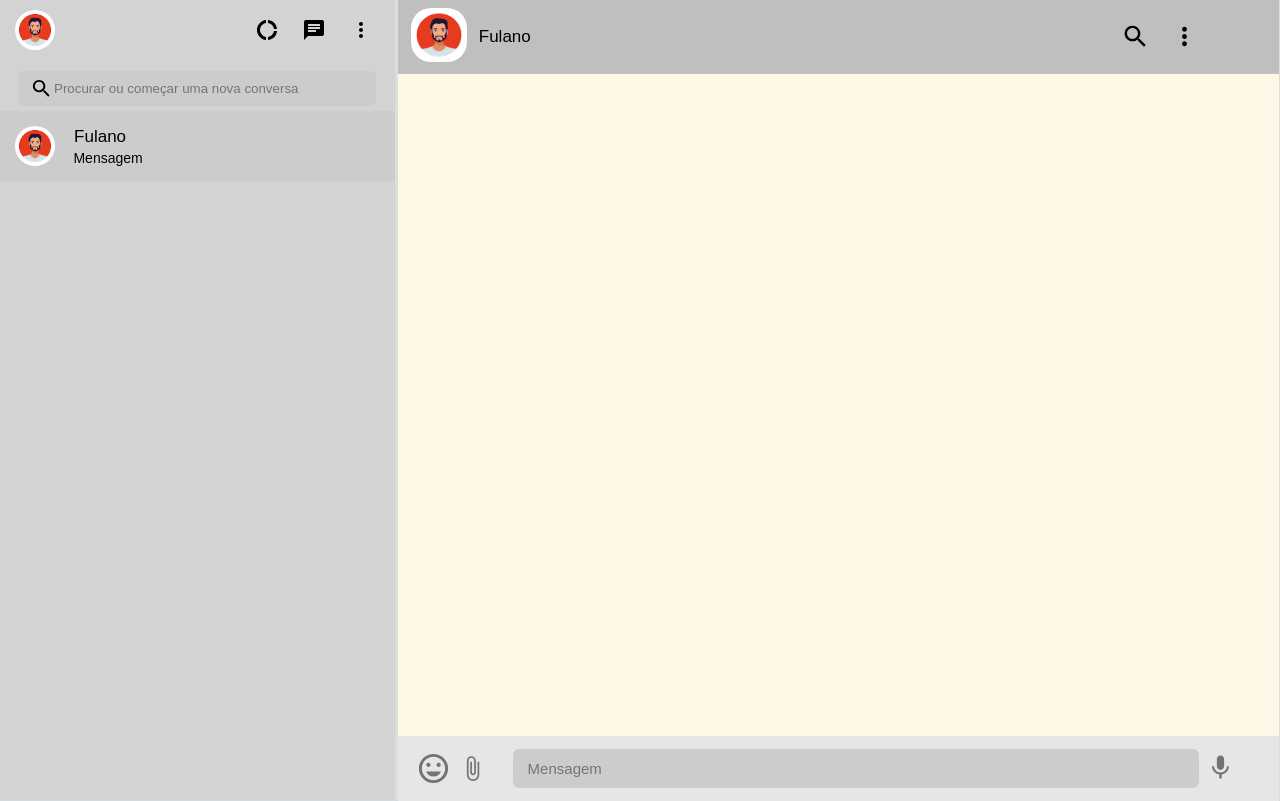
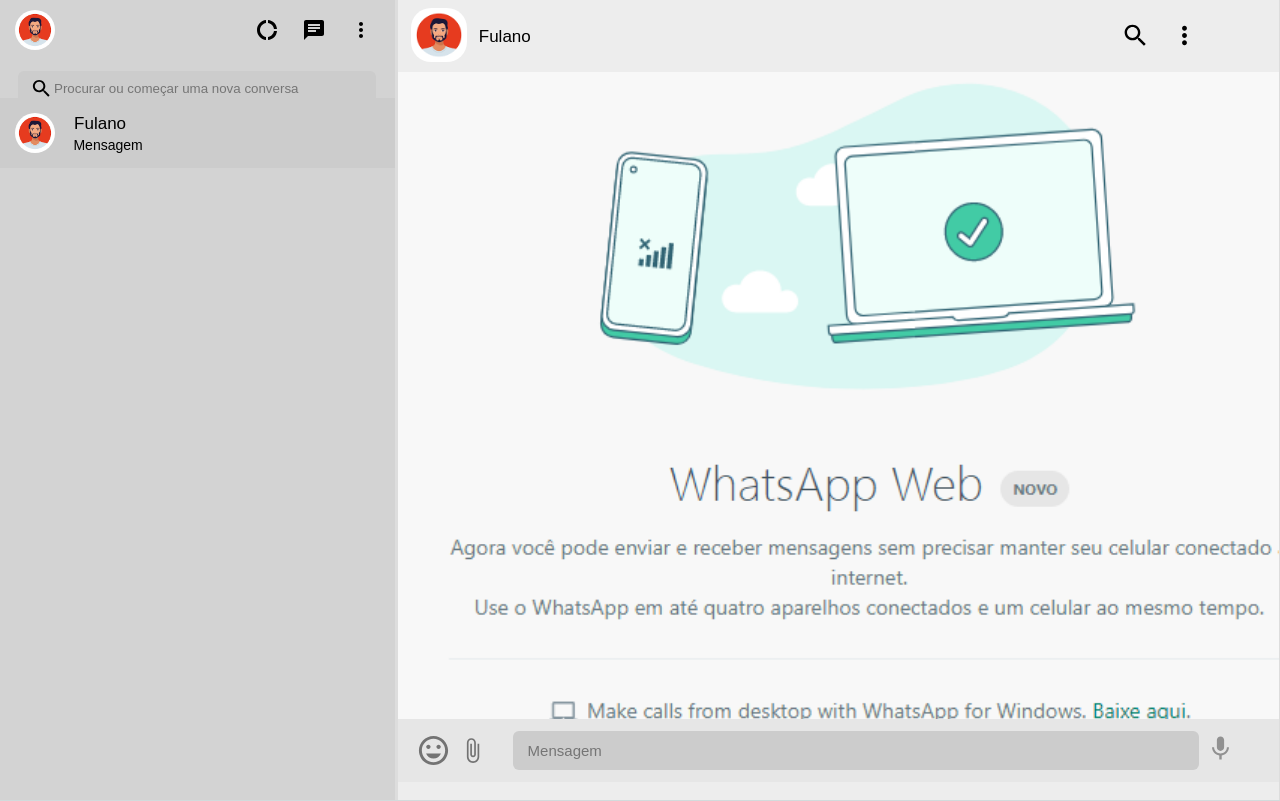
Before and after one commit to GustavoFSProg/whatasapp-bonie, a React (Vite) app: page / in a window 1280 px wide. Built offline with nearby package versions, Linux system fonts and the light colour scheme.

Commit message:
image main

```diff
--- a/src/App.css
+++ b/src/App.css
@@ -57,7 +57,7 @@
 .contentarea {
   display: flex;
   width: 100%;
-  background-color: gray;
+  /* background-color: green; */
   flex-direction: column;
   border-right: 1px solid #ddd;
 }
@@ -87,8 +87,8 @@
   justify-content: flex-start;
   align-items: center;
   padding: 0 15px;
-  background: #cccccc;
-  margin-top: 13px;
+      background: #cccccc;
+      /* background: green; */
 
 }
 
@@ -101,3 +101,11 @@
   justify-content: left;
 
 }
+.main-container {
+  background: url('./intro.png') no-repeat;
+  width: 100%;
+  height: 90vh;
+  background-size: cover;
+}
+
+;
--- a/src/App.jsx
+++ b/src/App.jsx
@@ -14,9 +14,54 @@
 import TextRotationDownIcon from '@mui/icons-material/TextRotationDown'
 import ClearIcon from '@mui/icons-material/Clear'
 import EmojiPicker from 'emoji-picker-react'
+// import intro from '../assets/intro.png'
 
 function App() {
   const [clicked, setClicked] = useState(false)
+  const [listen, setListen] = useState(false)
+  const [list, setList] = useState([])
+  const [chatlist, setChatList] = useState(false)
+
+  function Listem() {
+    setListen(true)
+  }
+
+  let recognition = undefined
+
+  let SpechRecgonition = window.SpechRecgonition || window.webkitSpechRecognition
+
+  if (SpechRecgonition !== undefined) {
+    recognition = new SpechRecgonition()
+  }
+
+  function handleChatList() {
+    setChatList(true)
+  }
+
+  function handleMicClick() {
+    recognition.onstart = () => {
+      setListen(true)
+    }
+
+    if (recognition !== undefined) {
+      // recognition.onstart = () => {
+      //   setListen(true)
+      //   return alert("asdf")
+    }
+
+    recognition.onend = () => {
+      setListen(false)
+    }
+
+    recognition.onresult = (e) => {
+      setText(e.results[0][0].transcript)
+    }
+
+    recognition.start()
+
+    console.log(recognition)
+    return listen
+  }
 
   function handleEmoji() {
     setClicked(true)
@@ -94,7 +139,10 @@
             width: '100%',
             color: 'black',
             height: '5rem',
-            background: '#bfbfbf',
+
+            // background: '#bfbfbf',
+            // background: 'url(` ${intro}`)',
+
           }}
         >
           <img
@@ -119,30 +167,23 @@
           >
             Fulano
           </p>
-          <div style={{
+          <div
+            style={{
               display: 'flex',
               alignItems: 'center',
-            marginLeft: '590px'
+              marginLeft: '590px',
+            }}
+          >
+            <SearchIcon style={{ display: 'flex', marginRight: '20px', fontSize: '29px' }} />
+            <MoreVertIcon color="blue" style={{ display: 'flex', fontSize: '29px' }} />
+          </div>
+        </div>
+        <div className="main-container"
+          style={{
 
-          }}>
 
-            <SearchIcon
 
-              style={{ display: 'flex', marginRight: '20px', fontSize: '29px' }}
-
-            />
-            <MoreVertIcon color="blue"
-              style={{ display: 'flex', fontSize: '29px' }}
-            />
-          </div>
-
-        </div>
-        <div
-          style={{
-            width: '100%',
-            height: '90vh',
-
-            background: '#fff7e6',
+            // background: '#fff7e6',
           }}
         ></div>
 
@@ -157,12 +198,12 @@
             alignItems: 'center',
           }}
         >
-          <div style={{ display: 'flex', alignItems: 'center', }}>
+          <div style={{ display: 'flex', alignItems: 'center' }}>
             {clicked === true ? (
               <div
                 style={{
                   marginTop: '-499px',
-                  width: 'auto'
+                  width: 'auto',
                 }}
               >
                 {/* width="55rem" */}
@@ -183,7 +224,8 @@
                   onClick={() => setClicked(true)}
                   style={{
                     marginLeft: '18px',
-                    cursor: 'pointer', color: '#737373'
+                    cursor: 'pointer',
+                    color: '#737373',
                   }}
                   fontSize="large"
                 />
@@ -194,44 +236,44 @@
                     fontSize: '27px',
                   }}
                   />
-
                 </>
-
             )}
           </div>
-          <div style={{
+          <div
+            style={{
               display: 'flex',
               marginRight: '80px',
-          }}>
-
+            }}
+          >
             <input
               type="text"
               placeholder="Mensagem"
               style={{
-                width: '42.9rem', fontSize: '15px',
-                height: '2.4rem', paddingLeft: '15px',
+                width: '42.9rem',
+                fontSize: '15px',
+                height: '2.4rem',
+                paddingLeft: '15px',
               }}
             />
           </div>
-
         </div>
+        {/* <div onClick={() => handleMicClick()}> */}
+        <div onClick={() => Listem()}>
           <MicIcon
             style={{
               fontSize: '29px',
               display: 'flex',
-            // marginRight: '28px',
               marginLeft: '808px',
               marginTop: '-48px',
-            color: '#737373',
+              color: listen === true ? '#126ece' : '#919191',
             }}
           />
+        </div>
         <div>
-
           {/* <TextRotationDownIcon style={{
             fontSize: '29px', display: 'flex', marginRight: '28px',
             color: '#737373'
           }} /> */}
-
         </div>
         <br />
       </div>
```
Also changed, not shown: src/intro.png (added). Lines whose indentation alone changed are shown as unchanged.
